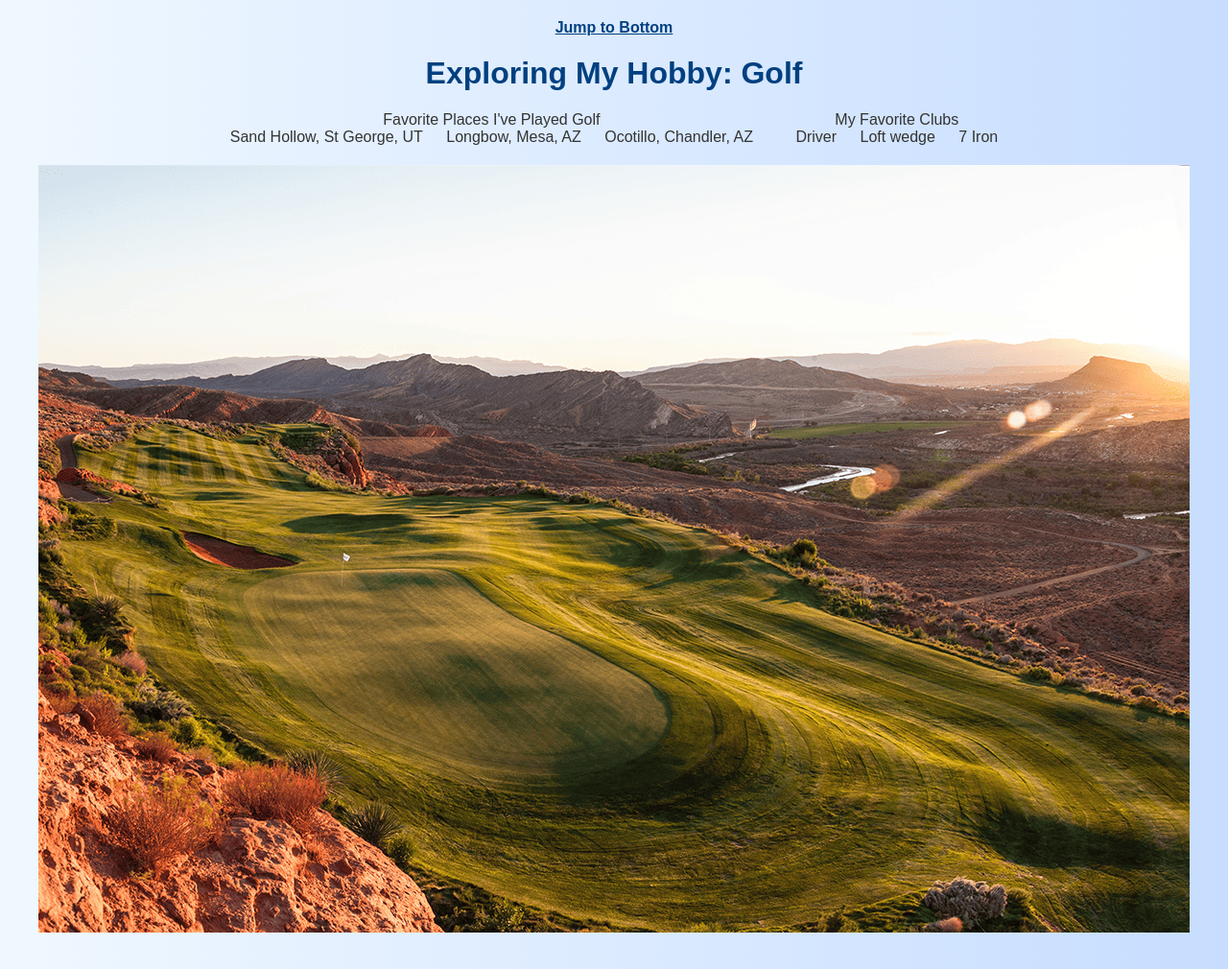
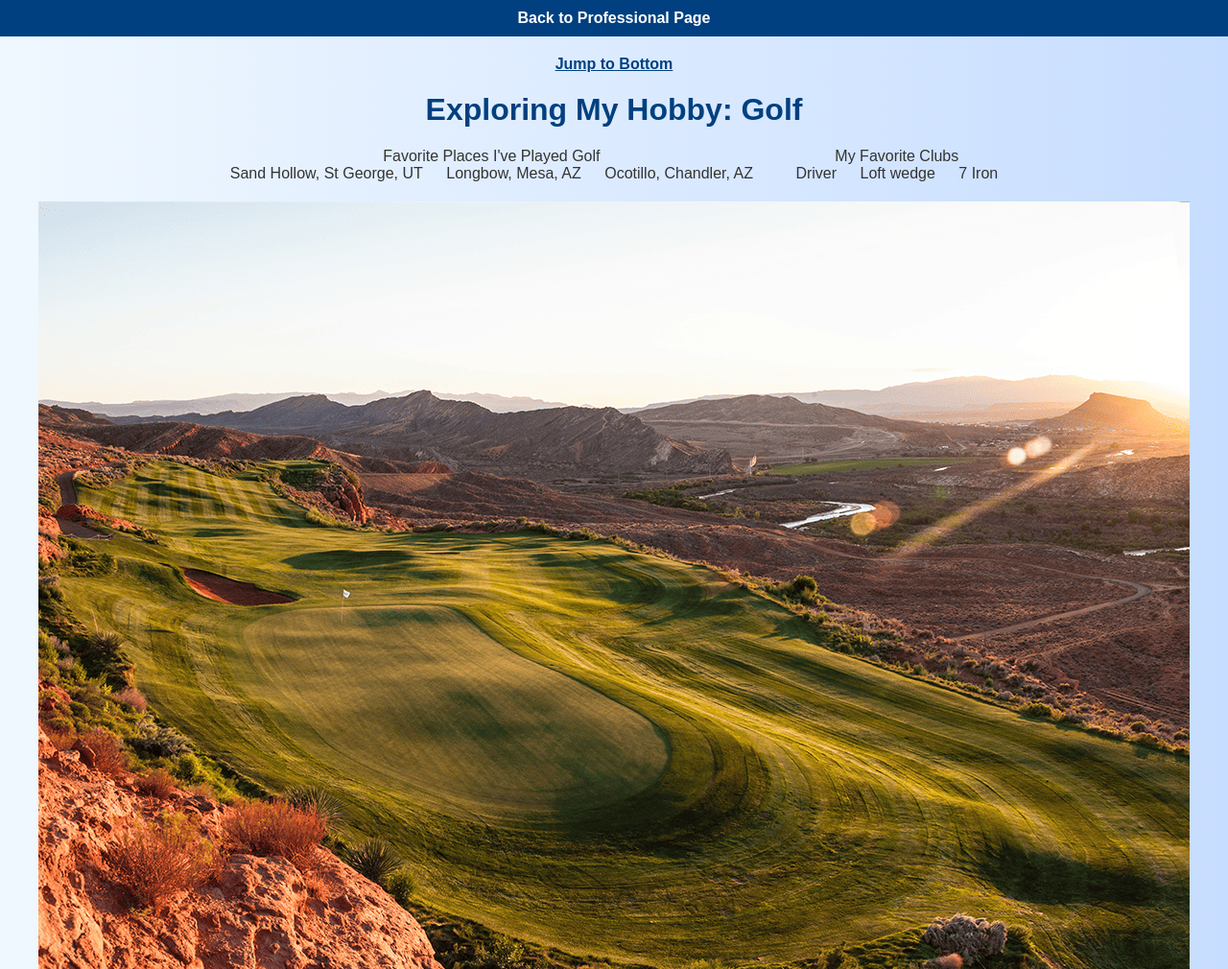
Before and after one commit to bjones86byu/IS201, a plain HTML site: page scratch.html in a window 1280 px wide. Shown: the top 1010 px of the page at 96% size. Drawn offline with Linux system fonts and the light colour scheme; grey boxes are pictures that could not be loaded.

Commit message:
Add files via upload

```diff
--- a/scratch.html
+++ b/scratch.html
@@ -7,6 +7,9 @@
     <link rel="stylesheet" href="css/scratchstyles.css">
 </head>
 <body>
+    <nav>
+        <a href="https://bjones86byu.github.io/IS201/">Back to Professional Page</a>
+    </nav>
     <a href="#bottom" class="jump-link">Jump to Bottom</a>
     <h1>Exploring My Hobby: Golf</h1>
     <ol class="centered-list">
```
